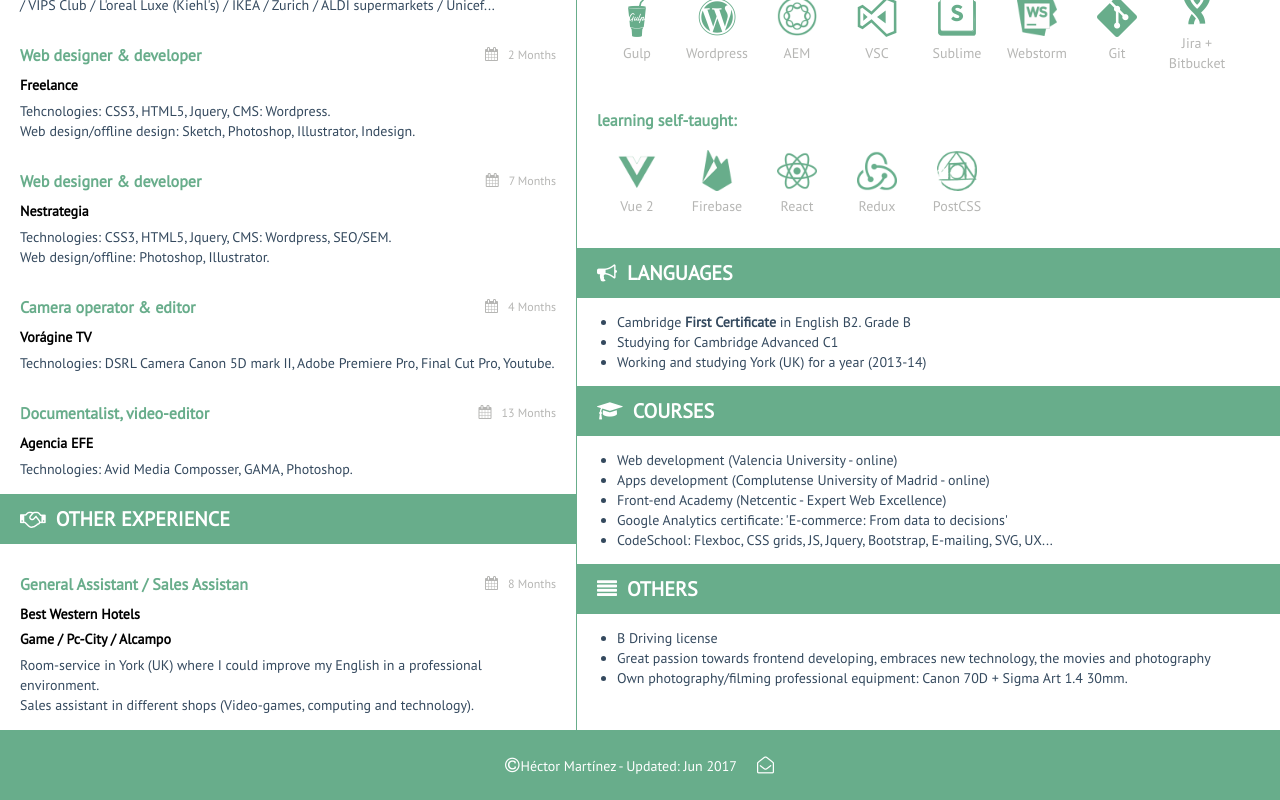
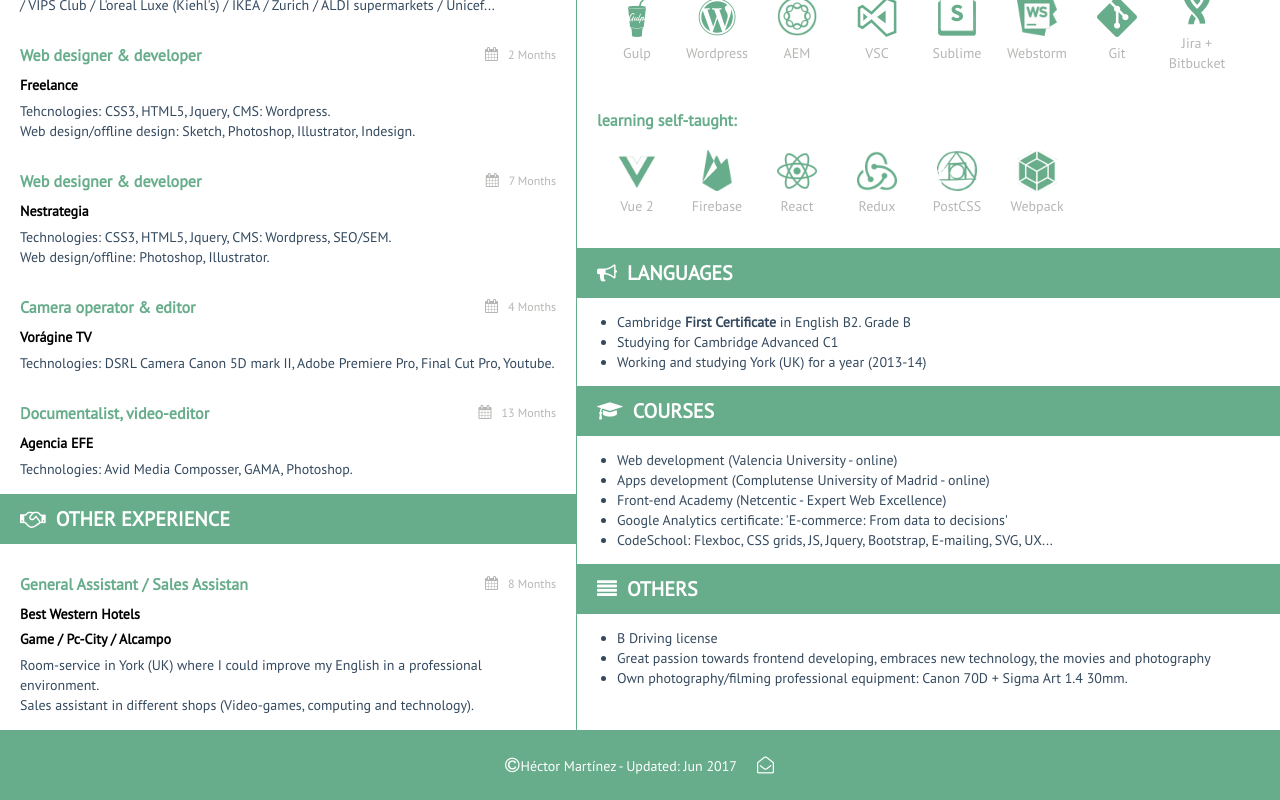
Before and after one commit to oriahector/cv, a website: page index.html in a window 1280 px wide. Shown: the part 1052-1852 px from the top of the page. Drawn offline with nearby package versions, Linux system fonts and the light colour scheme.

Commit message:
webpack icon added

```diff
--- a/index.html
+++ b/index.html
@@ -276,6 +276,10 @@
                             <img src="img/postcss.png" width="40px" alt="PostCSS">
                             <p>PostCSS</p>
                         </li>
+                        <li>
+                            <img src="img/webpack.png" width="40px" alt="PostCSS">
+                            <p>Webpack</p>
+                        </li>
                     </ul>
                 </div>
                 <div class="skills__cloud">
```
Also changed, not shown: app/index.html (+1 -1 lines), app/img/favicon.ico (deleted), app/img/webpack.png (added), img/webpack.png (added), 1 other file.
